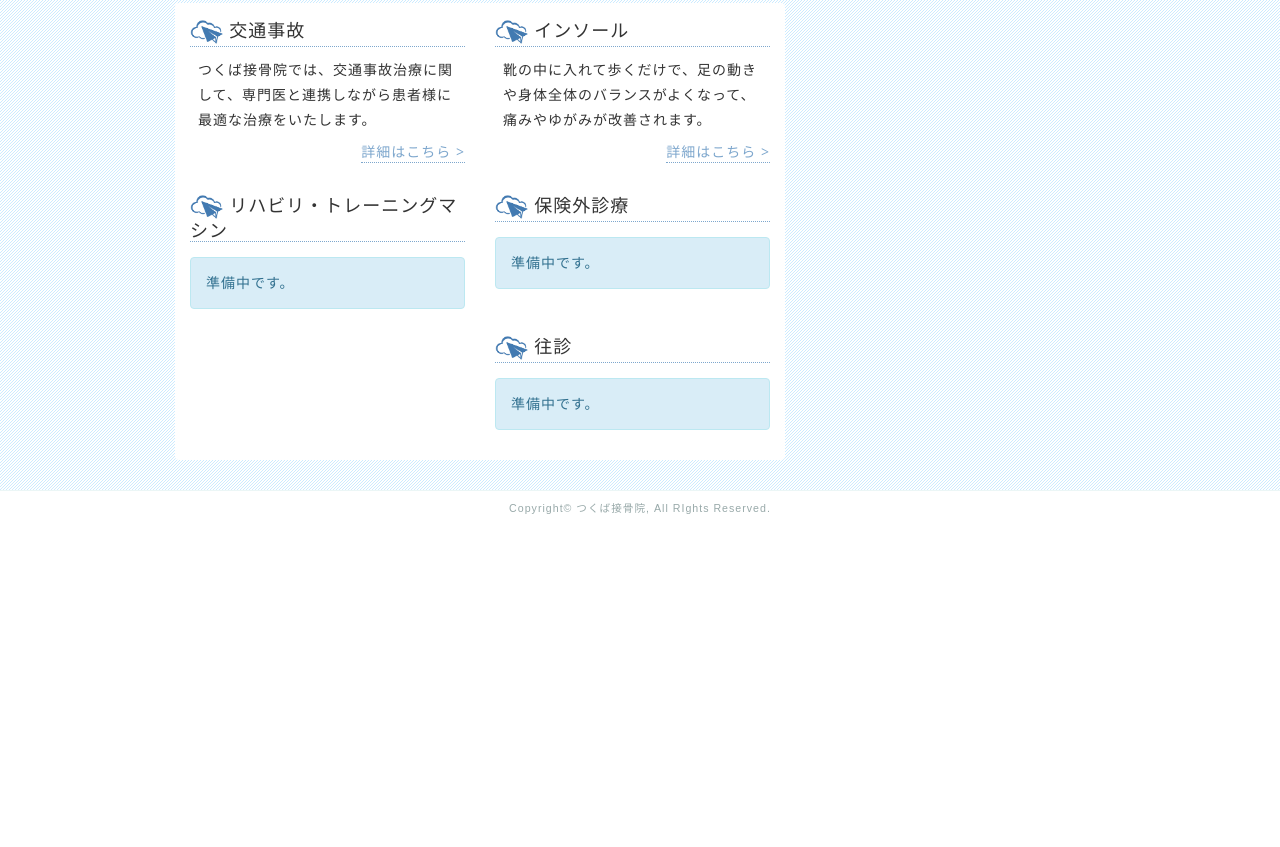
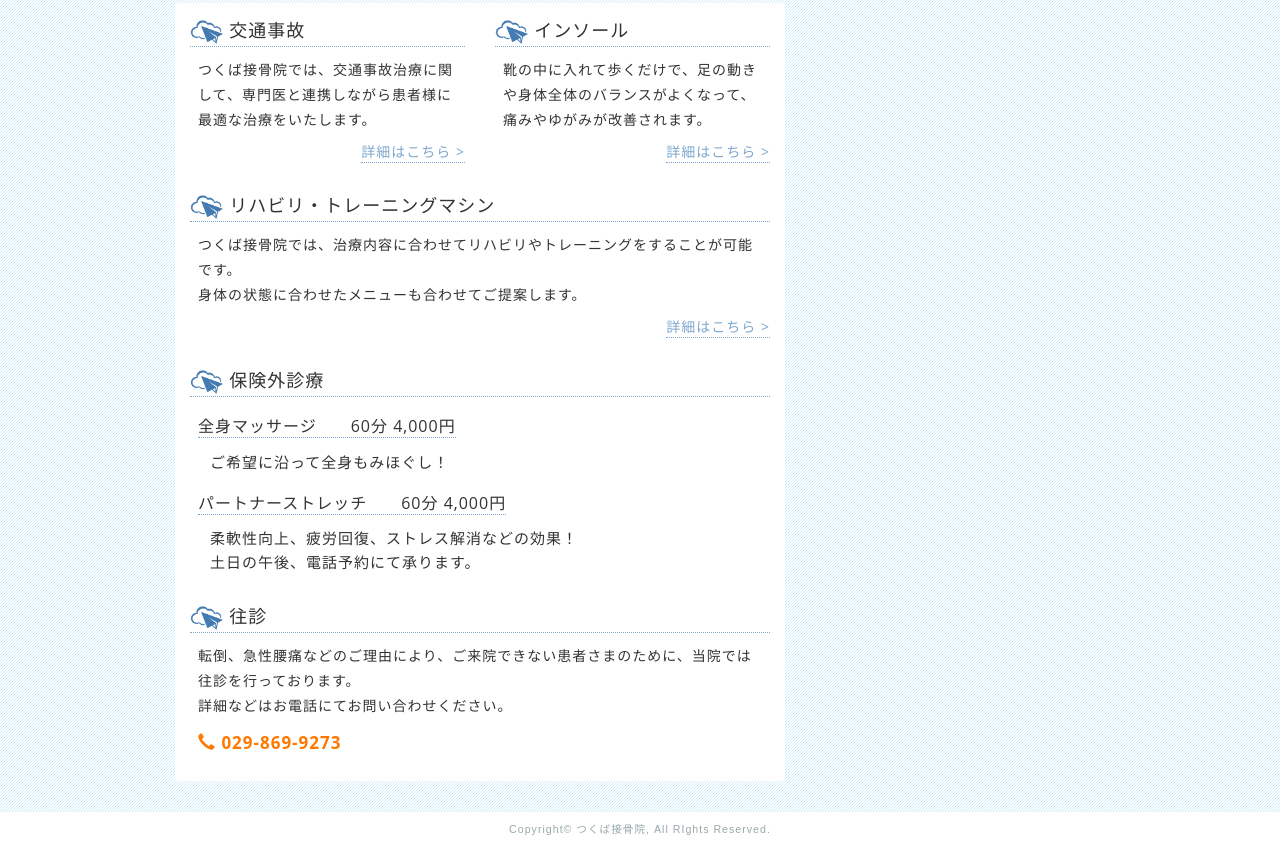
Before and after one commit to ikepon/tsukuba-sekkotsuin, a plain HTML site: page index.html in a window 1280 px wide. Shown: the part 932-1779 px from the top of the page. Before the commit the page ends 1458 px from the top, so only its background shows below. Drawn offline with Linux system fonts and the light colour scheme.

Commit message:
feat: トップページを修正

```diff
--- a/css/style.css
+++ b/css/style.css
@@ -135,6 +135,26 @@ a, a:hover {
   margin: 15px auto;
 }
 
+.home-content-title {
+  font-size: 1.6rem;
+  margin-top: 1.7rem;
+  line-height: 1.6;
+}
+
+.home-content-title span {
+  border-bottom: 1px dotted #7ea7cd;
+}
+
+.home-content-description {
+  font-size: 1.5rem;
+  line-height: 1.6;
+  margin-left: 1.2rem;
+}
+
+.home-tel {
+  margin-top: 1.2rem;
+}
+
 .schedule {
   float: right;
 }
--- a/index.html
+++ b/index.html
@@ -110,31 +110,43 @@
                 詳細はこちら >
               </a>
             </div>
-            <div class="col-sm-6">
+            <div class="col-sm-12">
               <h2 class="main-title">
                 <img class="header-icon" src="images/icon.png">
                 リハビリ・トレーニングマシン
               </h2>
-              <div class="coming-soon alert alert-info">
-                準備中です。
+              <div class="description">
+                つくば接骨院では、治療内容に合わせてリハビリやトレーニングをすることが可能です。
+                <br>
+                身体の状態に合わせたメニューも合わせてご提案します。
               </div>
+              <a href="rehabilitation-and-training.html" class="content-link pull-right">
+                詳細はこちら >
+              </a>
             </div>
-            <div class="col-sm-6">
+            <div class="col-sm-12">
               <h2 class="main-title">
                 <img class="header-icon" src="images/icon.png">
                 保険外診療
               </h2>
-              <div class="coming-soon alert alert-info">
-                準備中です。
+              <div class="description">
+                <h3 class="home-content-title"><span>全身マッサージ　　60分 4,000円</span></h3>
+                <div class="home-content-description">ご希望に沿って全身もみほぐし！</div>
+                <h3 class="home-content-title"><span>パートナーストレッチ　　60分 4,000円</span></h3>
+                <div class="home-content-description">柔軟性向上、疲労回復、ストレス解消などの効果！</div>
+                <div class="home-content-description">土日の午後、電話予約にて承ります。</div>
               </div>
             </div>
-            <div class="col-sm-6">
+            <div class="col-sm-12">
               <h2 class="main-title">
                 <img class="header-icon" src="images/icon.png">
                 往診
               </h2>
-              <div class="coming-soon alert alert-info">
-                準備中です。
+              <div class="description">
+                転倒、急性腰痛などのご理由により、ご来院できない患者さまのために、当院では往診を行っております。
+                <br>
+                詳細などはお電話にてお問い合わせください。
+                <p class="home-tel"><a href="tel:0298699273" class="sidebar-tel emphasis" onClick="ga('send', 'event', 'cv', 'tel', location.href, 1000, {'nonInteraction':1});"><span class="glyphicon glyphicon-earphone" aria-hidden="true"></span> 029-869-9273</a></p>
               </div>
             </div>
           </div>
```
Also changed, not shown: price-list.html (added).
